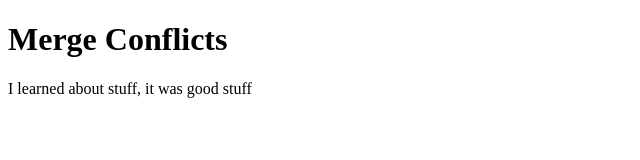
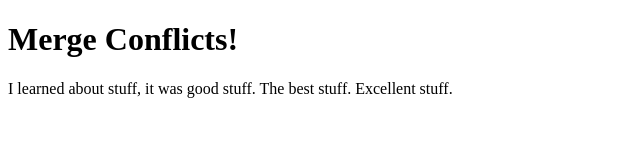
Before and after one commit to rkrolick/merge-conflicts, a plain HTML site: page index.html in a window 1280 px wide. Shown: the whole page, without its empty margins (0-640 px from the left). Drawn offline with Linux system fonts and the light colour scheme.

Commit message:
added text to h1 and p

```diff
--- a/index.html
+++ b/index.html
@@ -4,7 +4,7 @@
   <title>Conflict Test</title>
 </head>
 <body>
-  <h1>Merge Conflicts</h1>
-  <p>I learned about stuff, it was good stuff</p>
+  <h1>Merge Conflicts!</h1>
+  <p>I learned about stuff, it was good stuff. The best stuff. Excellent stuff.</p>
 </body>
 </html>
```
